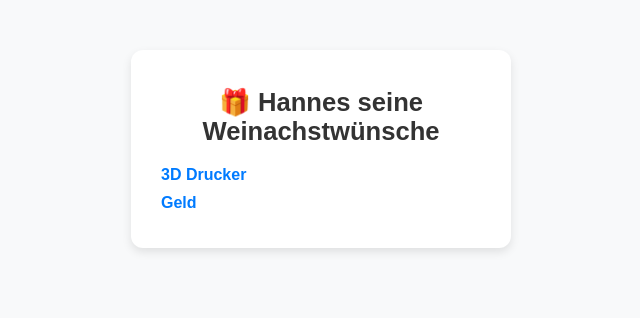
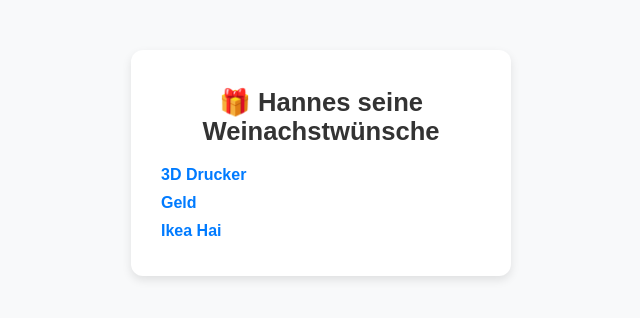
Before and after one commit to cool7ox/Wunschliste-Weinacht-25, a plain HTML site: page index.html in a window 1280 px wide. Shown: the whole page, without its empty margins (319-959 px from the left). Drawn offline with Linux system fonts and the light colour scheme.

Commit message:
1.1
Added a new item 'Ikea Hai' to the wishlist.

```diff
--- a/index.html
+++ b/index.html
@@ -64,6 +64,7 @@
     const wuensche = [
       { name: "3D Drucker", url: "https://eu.store.bambulab.com/de/products/a1-mini?srsltid=AfmBOor3OQ7QLbgniz7nm_r7On42-YPZEThelSsUqRiBM5SaaWDQqr7k" },
       { name: "Geld", url: "https://artsandculture.google.com/experiment/blob-opera/AAHWrq360NcGbw?hl=en" },
+      { name: "Ikea Hai", url: "https://www.ikea.com/de/de/p/blahaj-stoffspielzeug-hai-30373588" },
 
     ];
 
```
